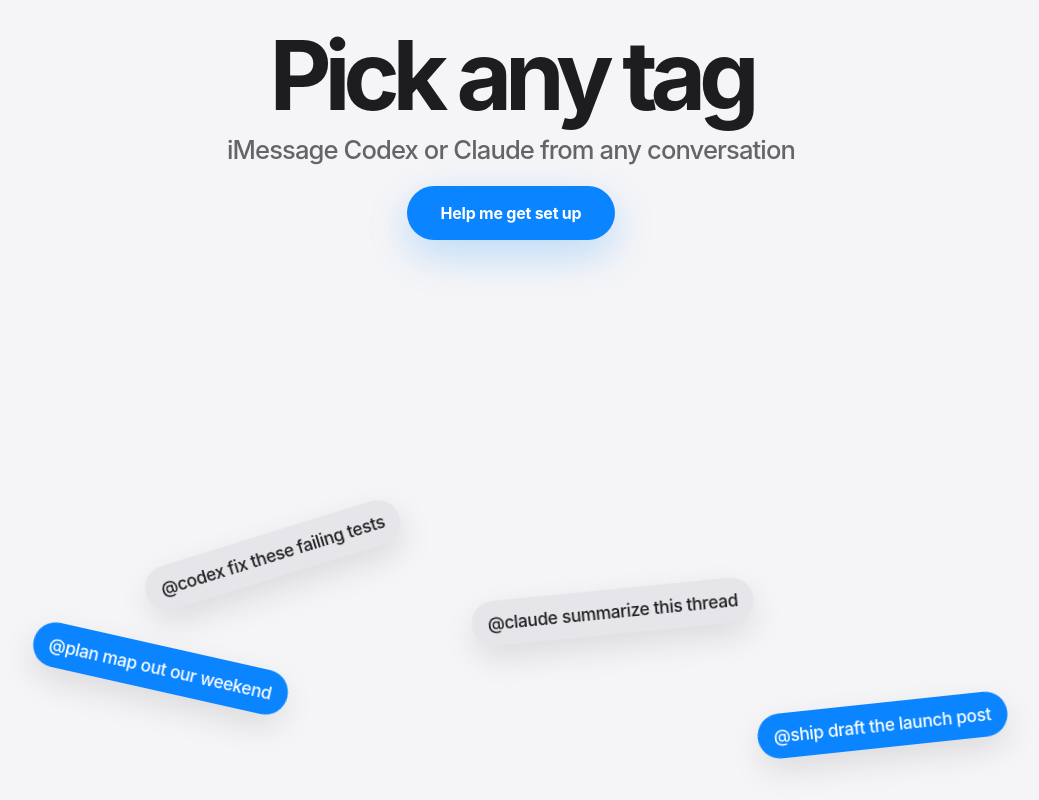
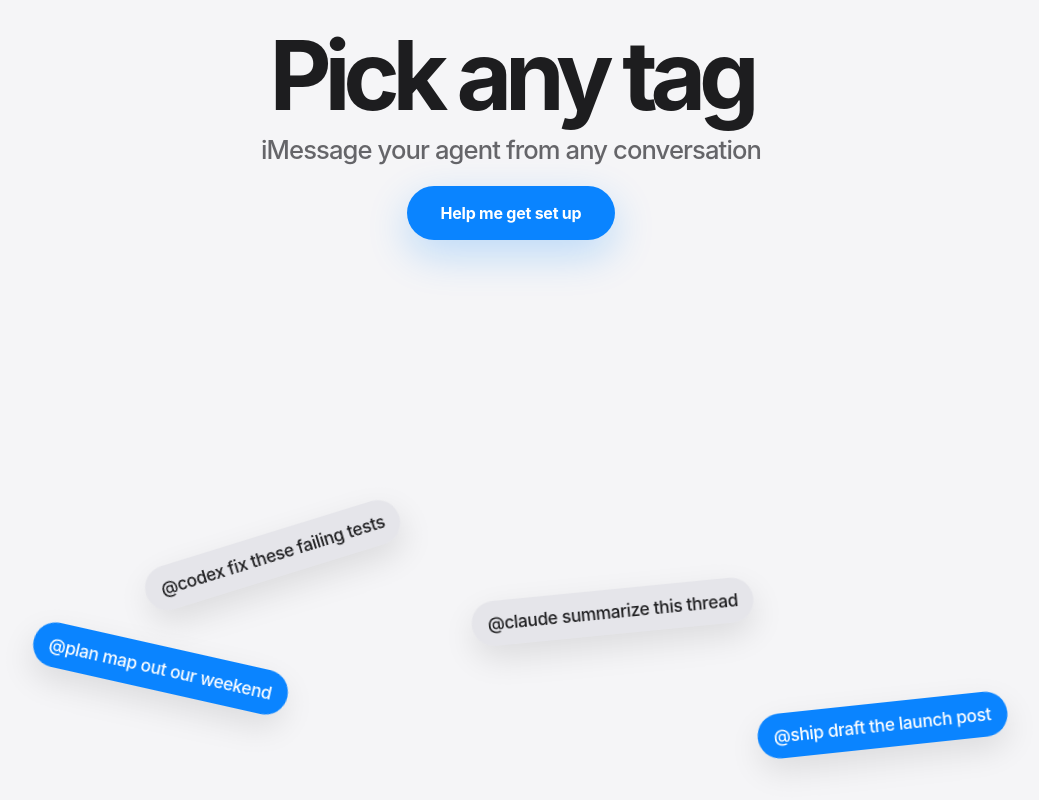
Before and after one commit to eabnelson/pronto, a website: page site/index.html in a window 1280 px wide. Shown: the whole page, without its empty margins (129-1168 px from the left). Drawn offline with Linux system fonts and the light colour scheme.

Commit message:
copy(site): simplify landing tagline

```diff
--- a/site/index.html
+++ b/site/index.html
@@ -13,7 +13,7 @@
     <meta property="og:title" content="iMessage Tags">
     <meta
       property="og:description"
-      content="iMessage Codex or Claude from any conversation."
+      content="iMessage your agent from any conversation."
     >
     <meta property="og:image" content="https://studiofour.io/imessage-og.png">
     <meta property="og:image:width" content="1200">
@@ -260,7 +260,7 @@
     <main>
       <section class="hero" aria-labelledby="headline">
         <h1 id="headline">Pick any tag</h1>
-        <p class="subhead">iMessage Codex or Claude from any conversation</p>
+        <p class="subhead">iMessage your agent from any conversation</p>
         <a class="cta" id="copy-prompt" href="https://studiofour.io/imessage-setup.md" aria-live="polite">Help me get set up</a>
       </section>
     </main>
```
Also changed, not shown: test/unit/site.test.ts (+1 -1 lines).
